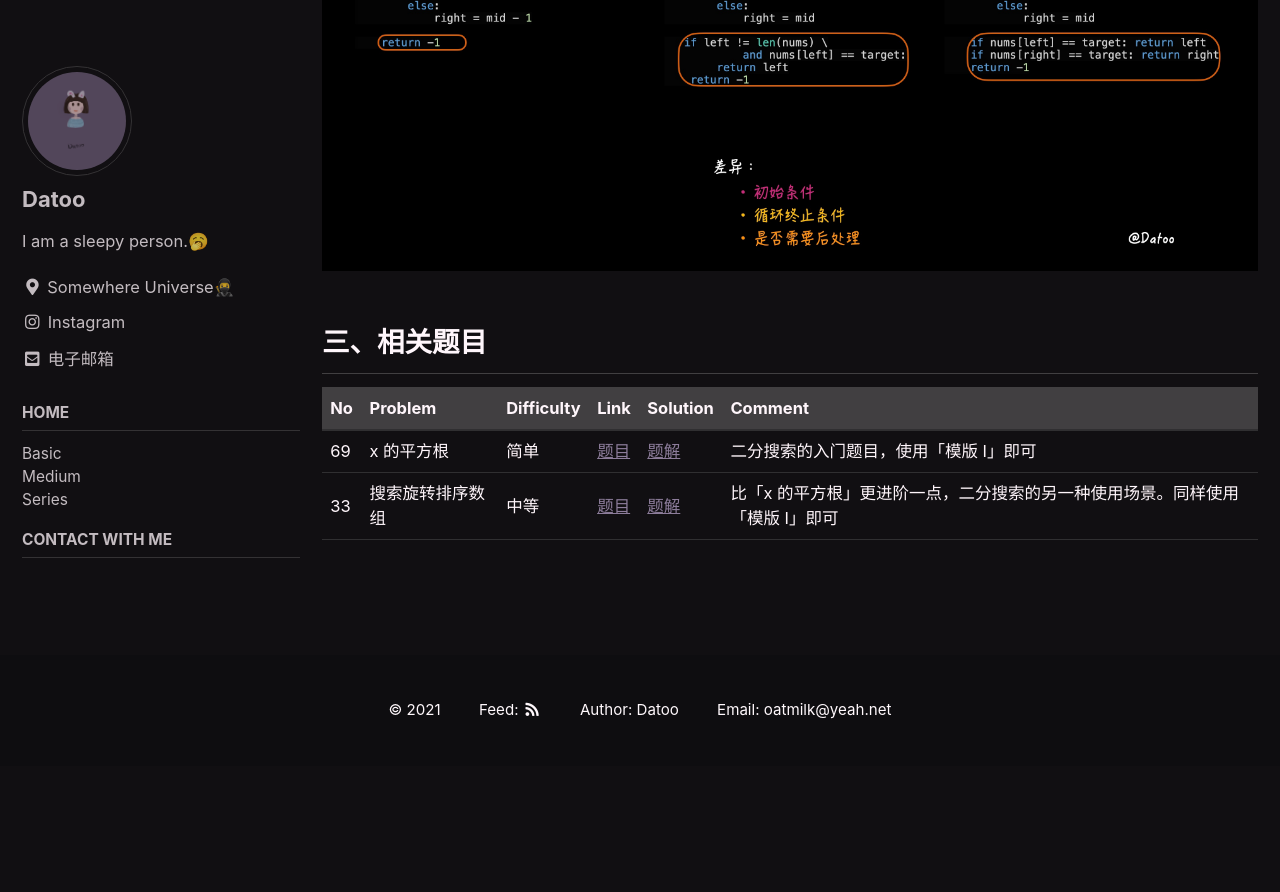
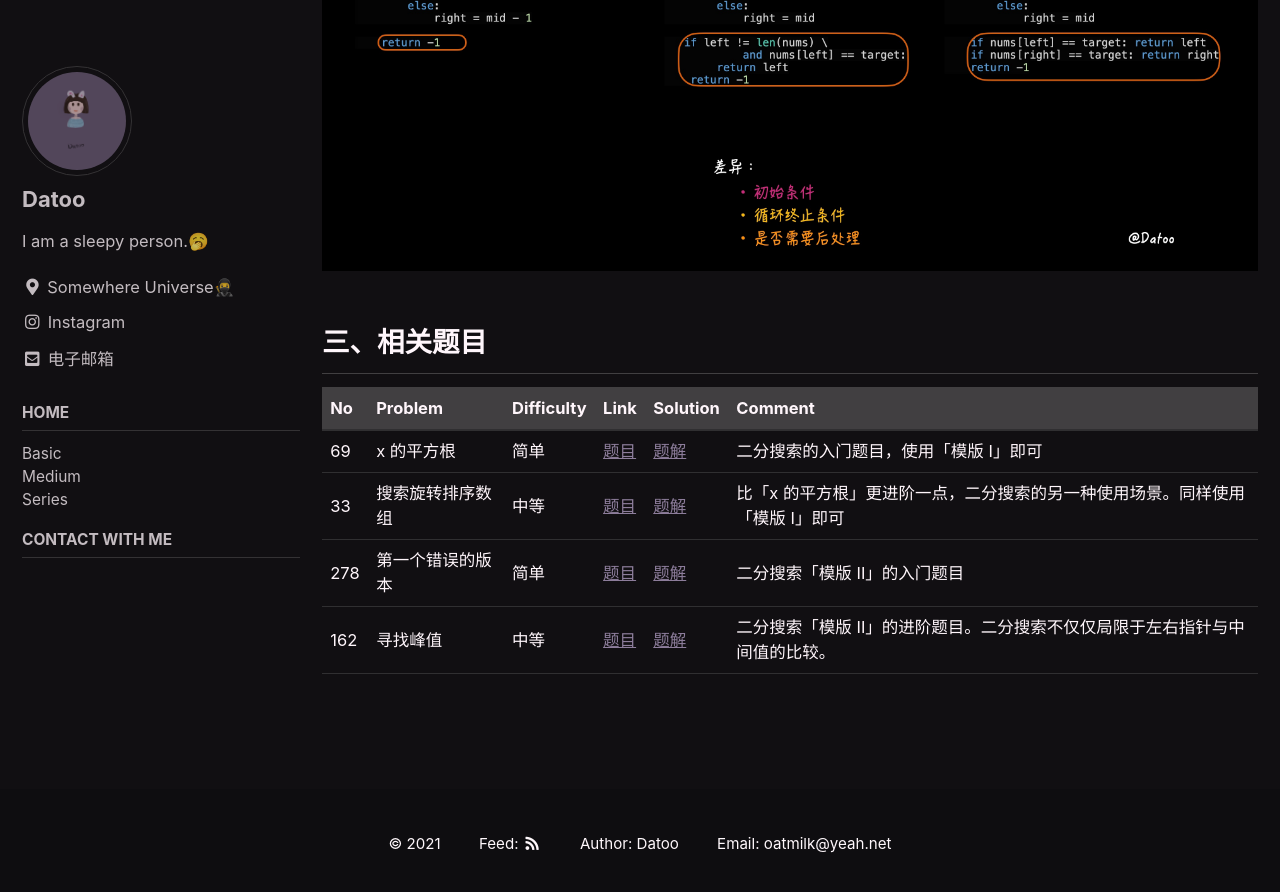
Before and after one commit to DaToo-J/DaToo-J.GitHub.io, a Jekyll site: the page built from _posts/2021-02-20-binary-search-summary.md, in a window 1280 px wide and 900 px high, scrolled down 5037 px. Shown: the top 892 px of the window. Built offline with Jekyll 4.4.1, drawn with Linux system fonts in a browser that asks for light colours; cached includes are drawn as plain includes; before the commit the page ends 5803 px from its top, so only the background shows below that.

Commit message:
add  solutions

```diff
--- a/_posts/2021-02-20-binary-search-summary.md
+++ b/_posts/2021-02-20-binary-search-summary.md
@@ -147,7 +147,9 @@ def binarySearch(nums, target):
 
 
 
-   | No  | Problem          | Difficulty | Link                                                                    | Solution                                                              | Comment            |
-   | --- | ---------------- | ---------- | ----------------------------------------------------------------------- | --------------------------------------------------------------------- | ------------------ |
-   | 69  | x 的平方根 | 简单       | [题目](https://leetcode-cn.com/problems/sqrtx/) | [题解]({% link _posts/2021-02-23-sqrt-x.md %}) | 二分搜索的入门题目，使用「模版 I」即可 |
+   | No  | Problem          | Difficulty | Link                                                                     | Solution                                                               | Comment                                                                      |
+   | --- | ---------------- | ---------- | ------------------------------------------------------------------------ | ---------------------------------------------------------------------- | ---------------------------------------------------------------------------- |
+   | 69  | x 的平方根       | 简单       | [题目](https://leetcode-cn.com/problems/sqrtx/)                          | [题解]({% link _posts/2021-02-23-sqrt-x.md %})                         | 二分搜索的入门题目，使用「模版 I」即可                                       |
    | 33  | 搜索旋转排序数组 | 中等       | [题目](https://leetcode-cn.com/problems/search-in-rotated-sorted-array/) | [题解]({% link _posts/2021-02-23-search-in-rotated-sorted-array.md %}) | 比「x 的平方根」更进阶一点，二分搜索的另一种使用场景。同样使用「模版 I」即可 |
+   | 278 | 第一个错误的版本 | 简单       | [题目](https://leetcode-cn.com/problems/first-bad-version/)              | [题解]({% link _posts/2021-02-24-first-bad-version.md %})              | 二分搜索「模版 II」的入门题目                                                |
+   | 162 | 寻找峰值         | 中等       | [题目](https://leetcode-cn.com/problems/find-peak-element/)              | [题解]({% link _posts/2021-02-24-find-peak-element.md %})              | 二分搜索「模版 II」的进阶题目。二分搜索不仅仅局限于左右指针与中间值的比较。  |
```
